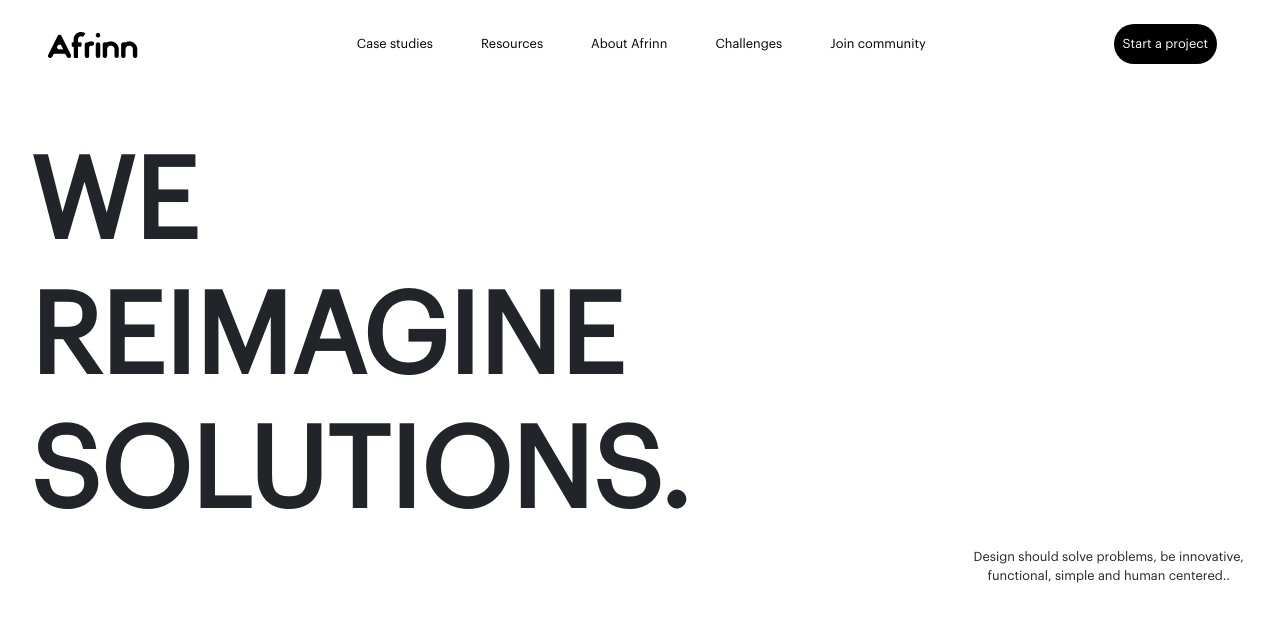
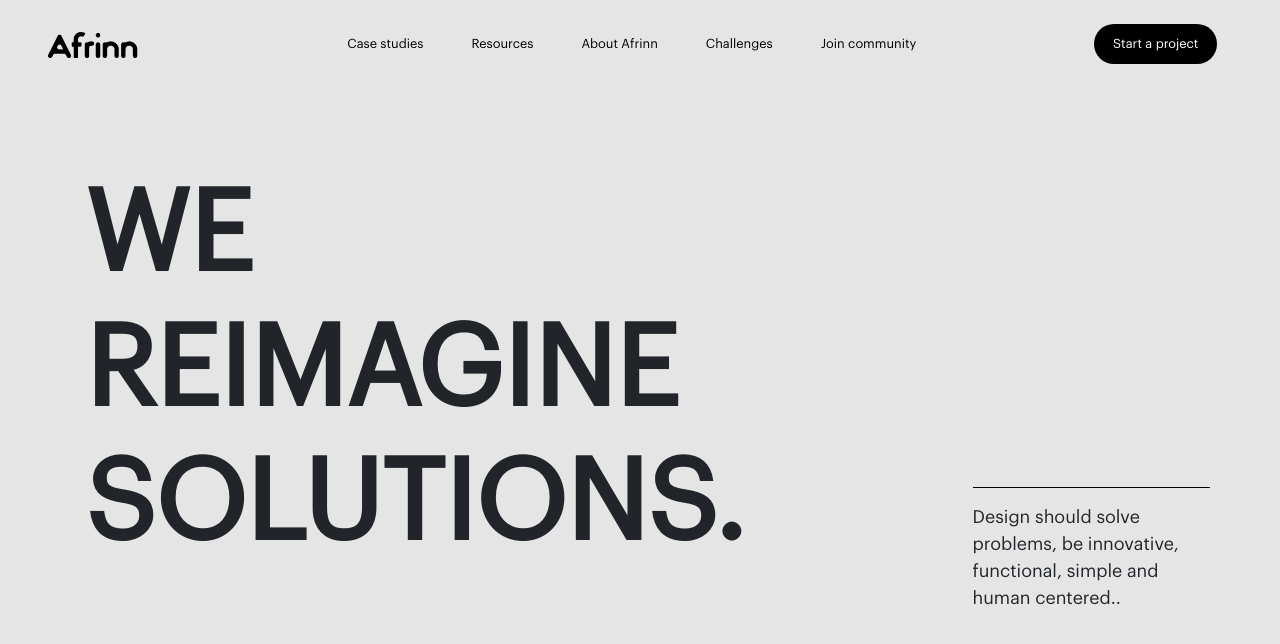
Before and after one commit to Afrinn-works/Afrinn-web-platform, a website: page src/index.html in a window 1280 px wide. Drawn offline with nearby package versions, Linux system fonts and the light colour scheme.

Commit message:
completed header sections of the homepage: Ready for animations

```diff
--- a/public/css/index.css
+++ b/public/css/index.css
@@ -40,7 +40,7 @@ body {
     font-family: "Graphik", sans-serif;
     font-weight: 300;
     font-size: 0.8rem;
-
+    background: #E5E5E5;
 }
 
 /********************************************************************************************************************
@@ -48,7 +48,10 @@ body {
 ///////////////////////////////////////////    Header Section         ///////////////////////////////////////////////
 
 *********************************************************************************************************************/
-
+#header {
+    width: 100%;
+    height: 100vh;
+}
 .nav-item, .nav-link {
     font-weight: 400;
     color: black !important;
@@ -56,7 +59,7 @@ body {
 .start-btn {
     background-color: #000000;
     color: #ffffff !important;
-    padding: .6rem 1rem;
+    padding: .6rem 1.1rem !important;
     border-radius: 40px;
     font-size: 0.8rem !important;
 }
@@ -64,10 +67,21 @@ body {
     font-weight: 900;
     font-size: 7rem;
 }
+.animated-div {
+    position: relative;
+}
+.line-anime {
+    border: none;
+    border-bottom: .1rem solid black;
+    width: 100%;
+}
 .hero-des {
-    width: 25%;
-    float: right;
+    width: 50%;
+    position: absolute;
+    bottom: 0;
+    right: 0;
 }
 .change-text {
-    text-align: center;
+    text-align: left;
+    font-size: 1.12rem;
 }
--- a/src/index.html
+++ b/src/index.html
@@ -5,7 +5,7 @@
     <meta charset="UTF-8">
     <meta name="viewport" content="width=device-width, initial-scale=1.0">
     <meta name="application-name" content="Afrinn">
-    <meta name="description"content="
+    <meta name="description" content="
         Afrinn is a company that has the objective of using design to
         solve pertinent problems in the continent Africa.">
     <meta name="keywords" content="Africa, Design, Disigner, Afrinn, Hire">
@@ -62,17 +62,19 @@
                 </div>
             </div>
         </nav> <!-- nav ends -->
-        <div class="hero-pt-3 mt-5">
-            <div class="container-fluid">
-                <div class="row-hero-section">
-                    <div class="typed-heading col-md-7">
+        <div class="hero pt-3 mt-5">
+            <div class="container">
+                <div class="row hero-section">
+                    <div class="typed-heading col-md-7 mt-3 pb-5 text-uppercase">
                         <h1 class="typed"> WE REIMAGINE SOLUTIONS. </h1>
                     </div>
-                    <div class="line-anime"></div>
-                    <div class="hero-des">
-                        <p class="change-text">
-                            Design should solve problems, be innovative, functional, simple and human centered..
-                        </p>
+                    <div class="animated-div col-md-5 pt-5">
+                        <div class="hero-des">
+                            <hr class="line-anime">
+                            <p class="change-text">
+                                Design should solve problems, be innovative, functional, simple and human centered..
+                            </p>
+                        </div>
                     </div>
                 </div>
             </div>
```
